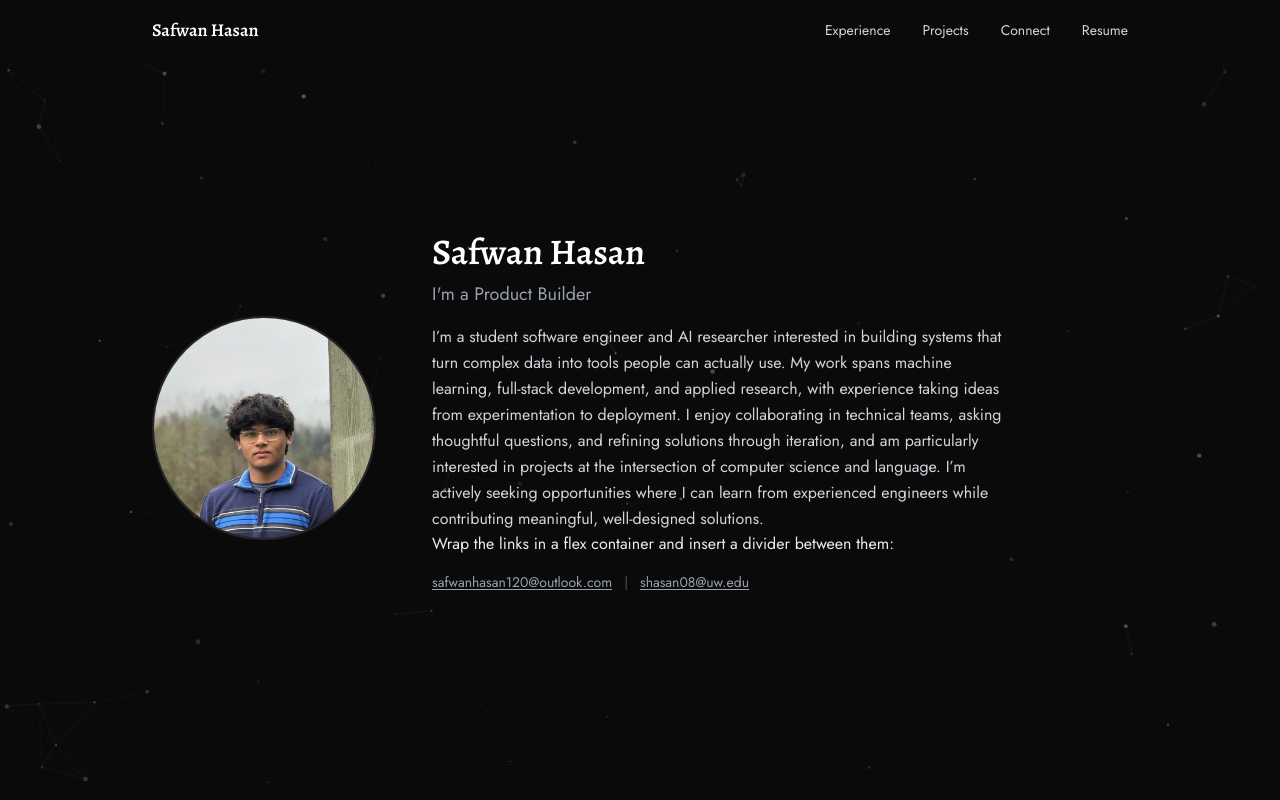
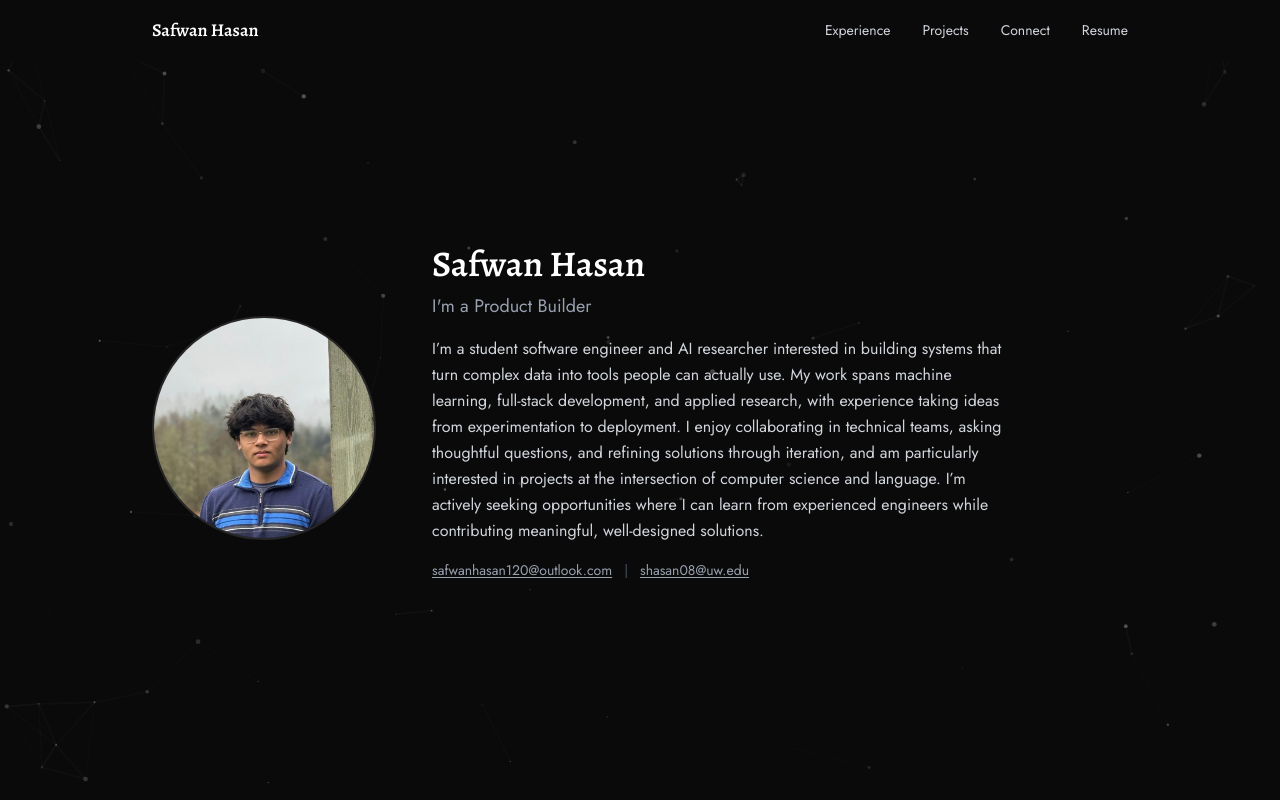
Before and after one commit to SafwanHasan120/personalsite, a Next.js app in the folder safwan-site/: page / in a window 1280 px wide. Shown: the top 800 px of the page. Built offline with nearby package versions, Linux system fonts and the light colour scheme.

Commit message:
lil oopsie

```diff
--- a/safwan-site/app/page.tsx
+++ b/safwan-site/app/page.tsx
@@ -163,8 +163,6 @@ export default function Home() {
                 </p>
               </div>
             </div>
-
-            Wrap the links in a flex container and insert a divider between them:
 
             {site.email && site.school_email && (
               <div className="mt-4 flex items-center text-sm text-gray-400">
```
